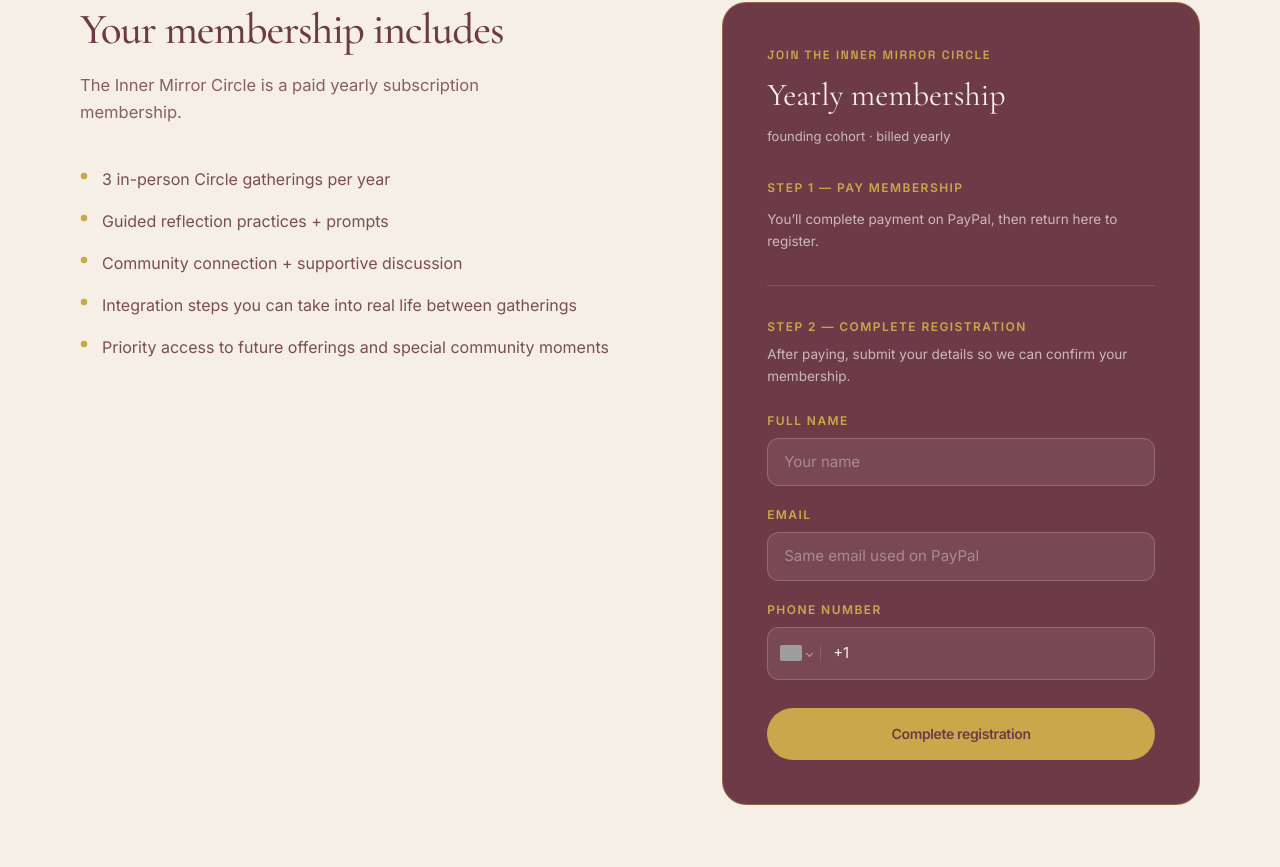
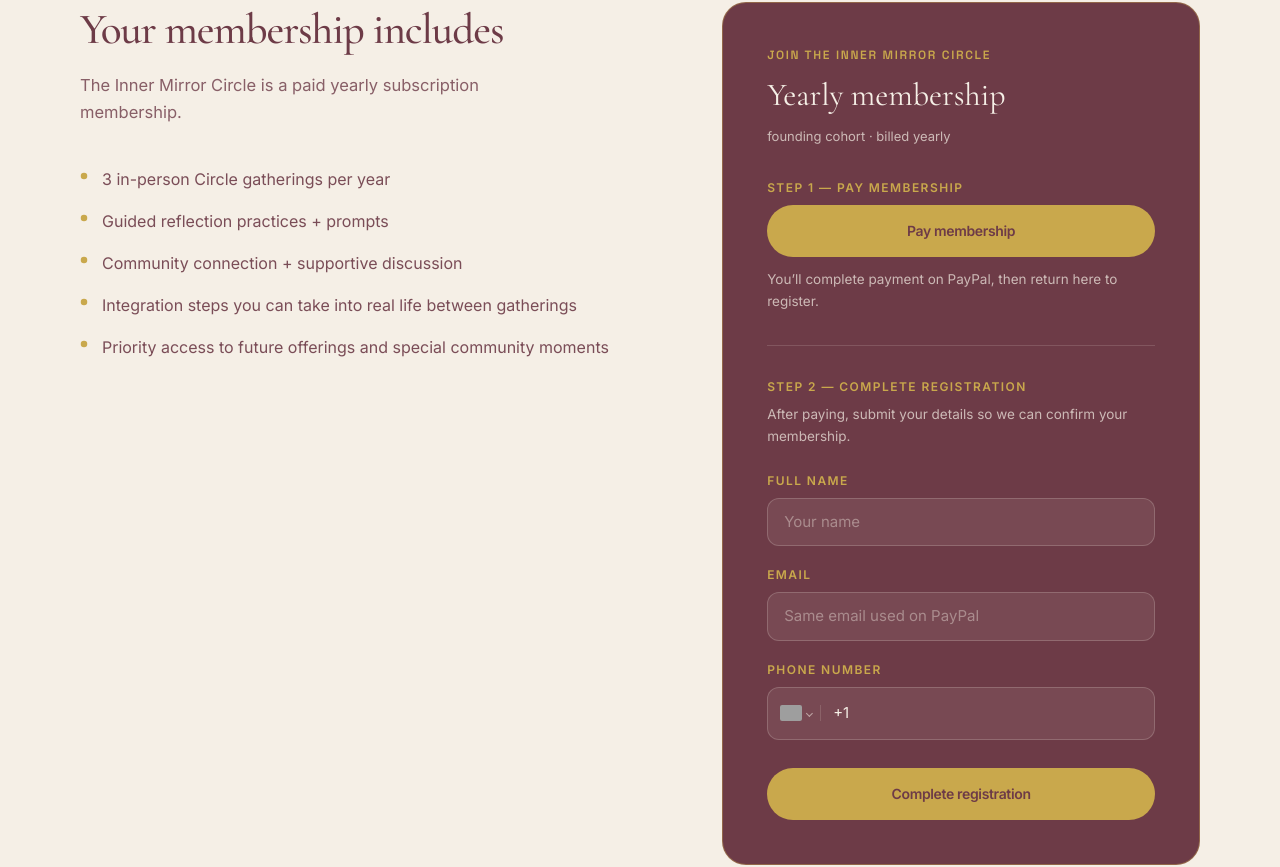
Before and after one commit to j-lola/innermirrorLLC, a React (Vite) app: page /circle in a window 1280 px wide. Shown: the part 2006-2873 px from the top of the page. Built offline with nearby package versions, Linux system fonts and the light colour scheme; no server answers; grey boxes are pictures that could not be loaded.

Commit message:
fixes...

```diff
--- a/src/components/circle/CircleJoinForm.tsx
+++ b/src/components/circle/CircleJoinForm.tsx
@@ -116,7 +116,16 @@ export function CircleJoinForm() {
 
       <div className="mt-8">
         <p className={labelClass}>Step 1 — Pay membership</p>
-        {!isCirclePaypalReady && (
+        {isCirclePaypalReady ? (
+          <a
+            href={CIRCLE_PAYPAL_URL}
+            target="_blank"
+            rel="noopener noreferrer"
+            className={`${actionClass} mt-2`}
+          >
+            Pay membership
+          </a>
+        ) : (
           <button type="button" disabled className={`${actionClass} mt-2`}>
             Pay membership
           </button>
```
